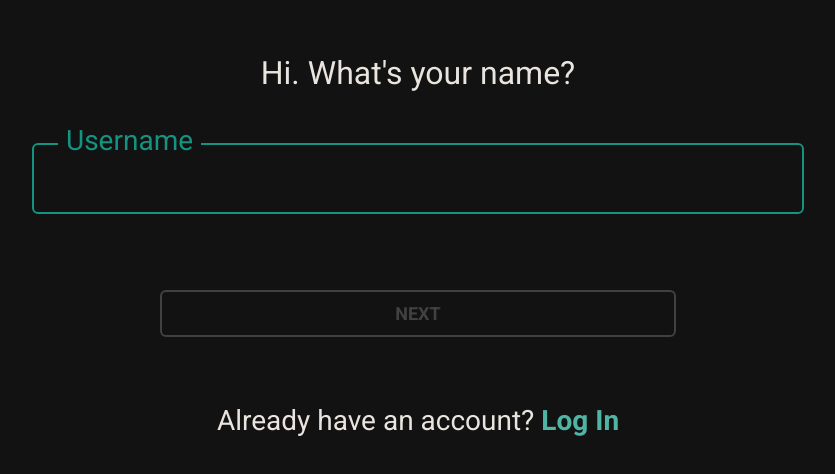
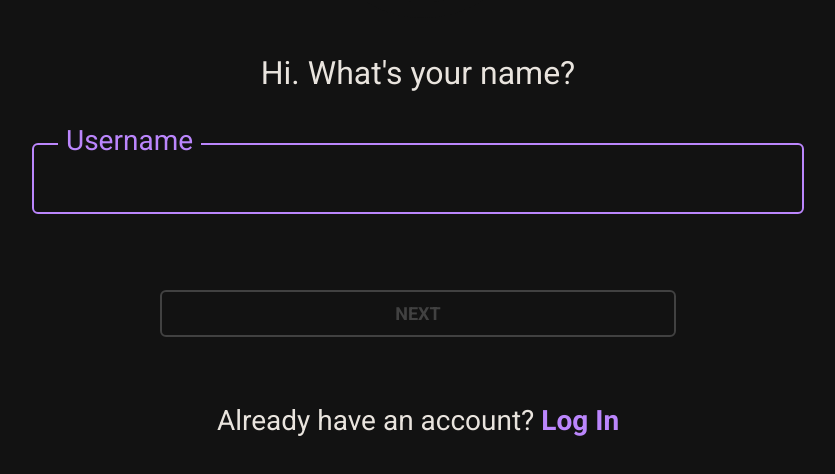
Before and after one commit to benjrkeith/mindreadr, a React (Vite) app in the folder frontend/: page /auth/register in a window 1280 px wide. Shown: the part 300-774 px from the top of the page, without its empty margins (222-1057 px from the left). Built offline with nearby package versions, Linux system fonts and the light colour scheme.

Commit message:
Use twMerge and Clsx for conditional classes, change color scheme

```diff
--- a/frontend/package.json
+++ b/frontend/package.json
@@ -15,11 +15,13 @@
     "@hookform/resolvers": "^3.9.0",
     "@tanstack/react-query": "^5.40.0",
     "axios": "^1.7.2",
+    "clsx": "^2.1.1",
     "lodash": "^4.17.21",
     "react": "^18.2.0",
     "react-dom": "^18.2.0",
     "react-hook-form": "^7.52.1",
     "react-router-dom": "^6.23.1",
+    "tailwind-merge": "^2.4.0",
     "zod": "^3.23.8"
   },
   "devDependencies": {
--- a/frontend/src/auth/components/Footer.tsx
+++ b/frontend/src/auth/components/Footer.tsx
@@ -15,7 +15,7 @@ export function Footer({ text, link }: FooterProps) {
         {text}{' '}
         <Link
           to={link.to}
-          className='font-bold text-primary_lighter hover:text-primary_darker'
+          className='font-bold text-primary_base hover:text-primary_darker'
         >
           {link.text}
         </Link>
--- a/frontend/src/auth/components/Input.tsx
+++ b/frontend/src/auth/components/Input.tsx
@@ -6,6 +6,8 @@ import {
   useRef,
 } from 'react'
 import { FieldError, UseFormRegister } from 'react-hook-form'
+
+import { cls } from 'src/common'
 
 // Inputs are expected to be part of a react-hook-form
 interface InputProps extends InputHTMLAttributes<HTMLInputElement> {
@@ -31,7 +33,7 @@ export function Input(props: InputProps) {
   // If there is a new error, focus the input
   useLayoutEffect(() => {
     if (error?.message) inputRef.current?.focus()
-  }, [error])
+  }, [error?.message])
 
   return (
     <div className='mx-auto flex w-2/3 max-w-96 flex-col'>
@@ -43,39 +45,71 @@ export function Input(props: InputProps) {
         spellCheck='false'
         required
         autoComplete='off'
-        className={`peer rounded-sm
-        bg-dark_bg_base px-4 pb-2 pt-3 outline
-        outline-2 outline-dark_bg_lighter transition-all duration-300 ease-out
-        hover:outline-dark_text_base focus:outline-primary_base
-        ${
-          error?.message &&
-          `outline-secondary_lighter valid:outline-secondary_lighter
-           hover:outline-secondary_base focus:outline-secondary_base`
-        }`}
+        className={cls(
+          `peer rounded-sm bg-dark_bg_base px-4 pb-2 pt-3 outline outline-2
+          outline-dark_bg_lighter transition-all duration-300 ease-out
+          hover:outline-dark_text_base focus:outline-primary_base`,
+          {
+            'outline-error focus:outline-error hover:outline-error':
+              error?.message,
+          },
+        )}
       />
       <label
         htmlFor={id}
-        className={`peer-valid:text-dark_text_bas pointer-events-none absolute
-        mx-3 mb-2 mt-3 bg-dark_bg_base px-1 text-dark_bg_lighter
-        transition-all duration-100 ease-out peer-valid:-translate-y-[1.5rem]
-        peer-valid:text-sm peer-hover:text-dark_text_base
-        peer-focus:-translate-y-[1.5rem] peer-focus:text-sm
-        peer-focus:text-primary_base
-        ${
-          error?.message &&
-          `peer-valid:text-secondary_lighter peer-hover:text-secondary_base
-          peer-focus:text-secondary_base`
-        }`}
+        className={cls(
+          `peer-valid:text-dark_text_bas pointer-events-none absolute mx-3 mb-2
+           mt-3 bg-dark_bg_base px-1 text-dark_bg_lighter transition-all
+           duration-100 ease-out peer-valid:-translate-y-[1.5rem]
+           peer-valid:text-sm peer-hover:text-dark_text_base
+           peer-focus:-translate-y-[1.5rem] peer-focus:text-sm
+           peer-focus:text-primary_base`,
+          {
+            'peer-valid:text-error peer-focus:text-error peer-hover:text-error':
+              error?.message,
+          },
+        )}
       >
         {props.label}
       </label>
-      <span
-        className='p-2 text-xs text-secondary_lighter
-        transition-all duration-100 ease-out peer-hover:text-secondary_base
-        peer-focus:text-secondary_base'
-      >
+      <span className='text-error p-2 text-xs'>
         {error?.message || '\u200B'}
       </span>
     </div>
   )
 }
+
+{
+  /* <input
+{...customProps}
+{...registerProps}
+ref={inputRef}
+id={id}
+spellCheck='false'
+required
+autoComplete='off'
+className={`peer rounded-sm
+bg-dark_bg_base px-4 pb-2 pt-3 outline
+outline-2 outline-dark_bg_lighter transition-all duration-300 ease-out
+hover:outline-dark_text_base focus:outline-primary_base
+${
+  error?.message &&
+  `outline-error hover:outline-error focus:outline-error`
+}`}
+/> */
+}
+
+// <label
+// htmlFor={id}
+// className={`peer-valid:text-dark_text_bas pointer-events-none absolute
+// mx-3 mb-2 mt-3 bg-dark_bg_base px-1 text-dark_bg_lighter
+// transition-all duration-100 ease-out peer-valid:-translate-y-[1.5rem]
+// peer-valid:text-sm peer-hover:text-dark_text_base
+// peer-focus:-translate-y-[1.5rem] peer-focus:text-sm
+// peer-focus:text-primary_base
+// ${
+//   error?.message &&
+//   `peer-valid:text-error peer-focus:text-error
+//    peer-hover:text-error`
+// }`}
+// >
--- a/frontend/src/auth/components/LogInForm.tsx
+++ b/frontend/src/auth/components/LogInForm.tsx
@@ -42,6 +42,7 @@ export function LogInForm() {
 
   return (
     <form
+      noValidate
       onSubmit={handleSubmit((dto) => mutation.mutate(dto))}
       className='flex grow-[2] flex-col items-center justify-center gap-2'
     >
--- a/frontend/src/auth/schemas/login.ts
+++ b/frontend/src/auth/schemas/login.ts
@@ -7,6 +7,6 @@ export const loginSchema = z.object({
     .max(24, 'Username is too long'),
   password: z
     .string()
-    .min(4, 'Password is too short')
+    .min(1, 'Password is empty')
     .max(32, 'Password is too long'),
 })
--- /dev/null
+++ b/frontend/src/common/methods/cls.ts
@@ -0,0 +1,6 @@
+import { ClassValue, clsx } from 'clsx'
+import { twMerge } from 'tailwind-merge'
+
+export function cls(...input: ClassValue[]) {
+  return twMerge(clsx(input))
+}
--- /dev/null
+++ b/frontend/src/common/methods/index.ts
@@ -0,0 +1,2 @@
+export * from 'src/common/methods/cls'
+export * from 'src/common/methods/toTitleCase'
--- /dev/null
+++ b/frontend/src/common/methods/toTitleCase.ts
@@ -0,0 +1,4 @@
+export function toTitleCase(str: string) {
+  const firstChar = str.charAt(0).toUpperCase()
+  return firstChar + str.slice(1)
+}
--- a/frontend/tailwind.config.js
+++ b/frontend/tailwind.config.js
@@ -10,11 +10,11 @@ export default {
         dark_bg_base: '#121212',
         dark_bg_darker: '#1e2124',
         dark_text_base: '#E9E4DE',
-        primary_base: '#149381',
-        primary_lighter: '#50b4a5',
-        primary_darker: '#0f7664',
-        secondary_base: '#a31c31',
-        secondary_lighter: '#e13b4c',
+        primary_base: '#BB86FC',
+        primary_darker: '#8e44ea',
+        secondary_base: '#03dac4',
+        secondary_darker: '#00a885',
+        error: '#e13b4c',
       },
     },
     screens: {
```
Also changed, not shown: 1 other file (tests, documents, lock files or other folders).
